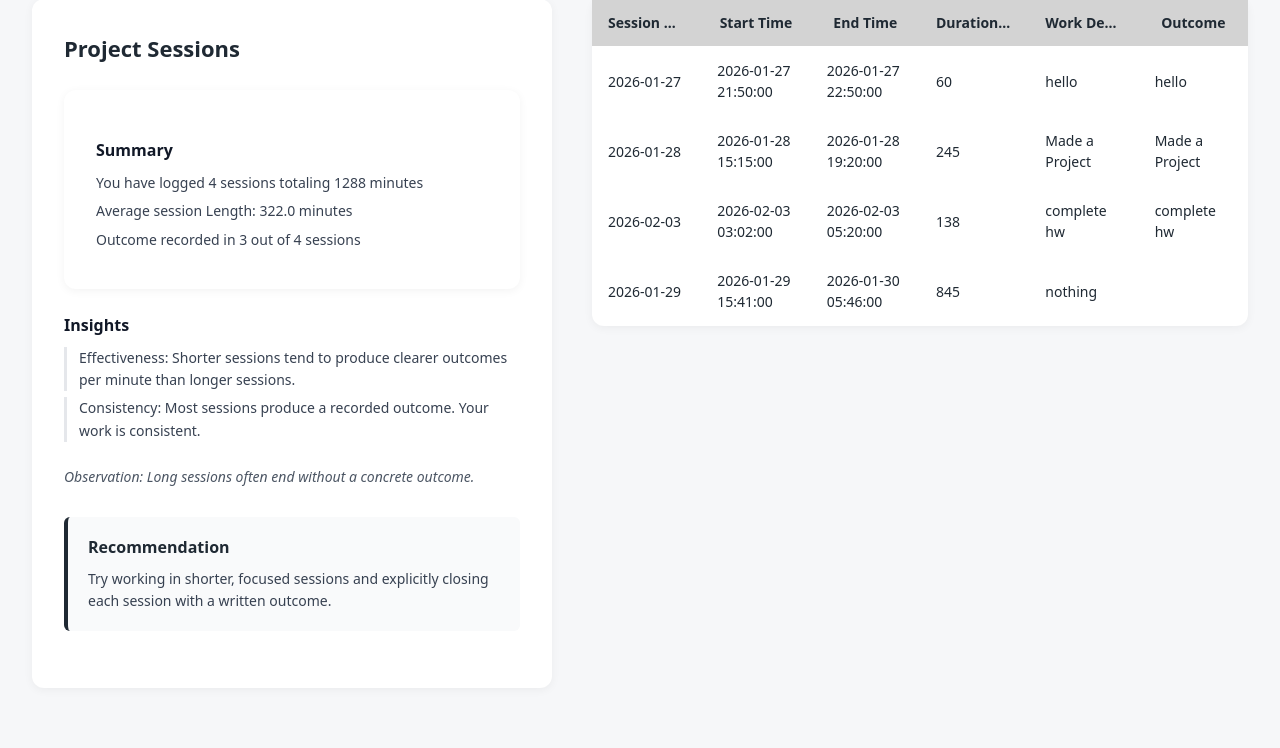
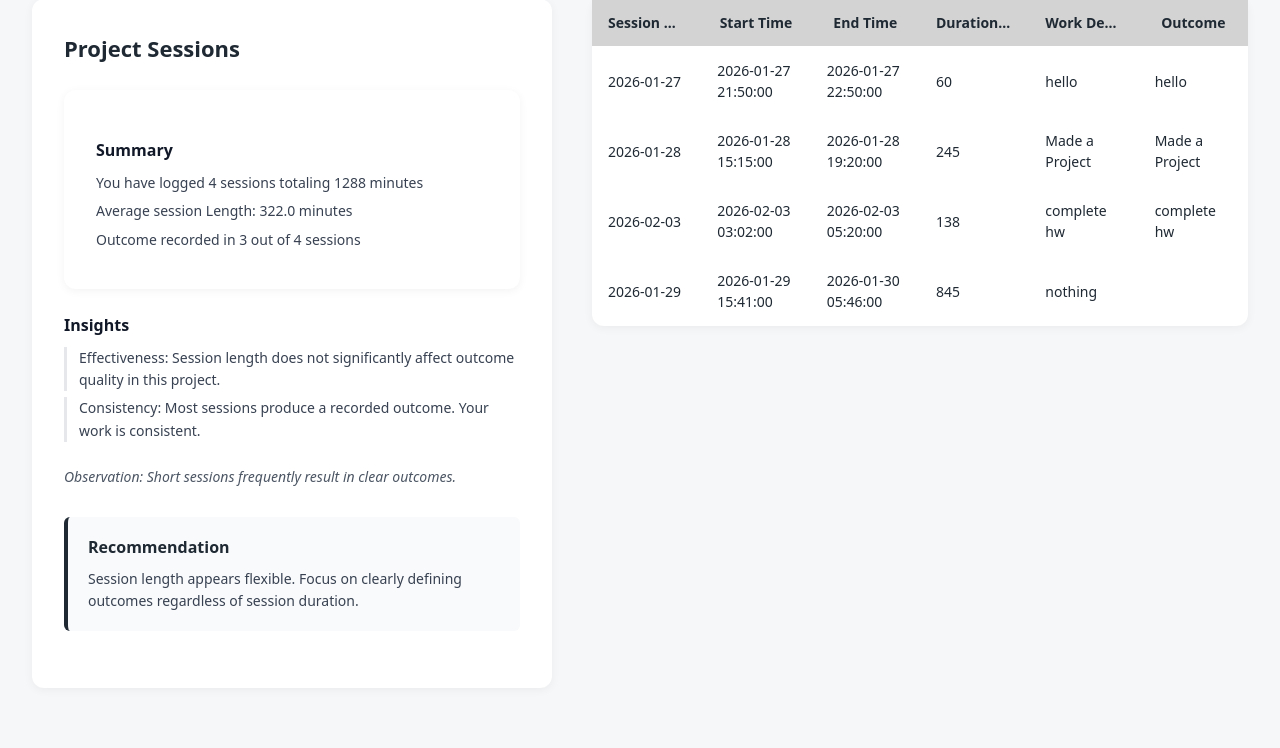
Before and after one commit to muzakkir2045/PPI, a Flask app: page /work_sessions/1 in a window 1280 px wide. Shown: the part 114-862 px from the top of the page. Run offline with Flask 3, Linux system fonts and the light colour scheme; data comes from the database, SQL or seed files in the repository; both versions use the stored data as it was after the commit.

Commit message:
Improved insights and summary logic

```diff
--- a/app.py
+++ b/app.py
@@ -230,19 +230,18 @@ def work_sessions(project_id):
         if total_duration_short > 0 else 0
     )
 
-    if outcome_density_short > outcome_density_long:
-        summary_message = "Shorter sessions tend to produce clearer outcomes " \
-        "per minute than longer sessions."
+    # 1. Effectiveness / Density comparison (with buffer)
+    density_diff = outcome_density_short - outcome_density_long
 
-    elif outcome_density_short < outcome_density_long:
-        summary_message = "Longer sessions appear to generate more outcome" \
-        " value per minute than shorter ones."
-
+    if density_diff > 0.08:
+        summary_message = "Shorter sessions tend to produce clearer outcomes per minute than longer sessions."
+    elif density_diff < -0.08:
+        summary_message = "Longer sessions appear to generate more outcome value per minute than shorter ones."
     else:
         summary_message = "Session length does not significantly affect outcome quality in this project."
 
-
-    outcome_rate = outcome_exists/total_sessions if total_sessions > 0 else 0
+    # 2. Reliability / Outcome rate (unchanged — good as is)
+    outcome_rate = outcome_exists / total_sessions if total_sessions > 0 else 0
     if outcome_rate >= 0.7:
         reliability_message = "Most sessions produce a recorded outcome. Your work is consistent."
     elif 0.4 <= outcome_rate < 0.7:
@@ -250,27 +249,33 @@ def work_sessions(project_id):
     else:
         reliability_message = "Many sessions end without a recorded outcome. This may reduce learning clarity."
 
+    # 3. Observation — keep only ONE (strongest failure first)
     observation_message = None
 
-    if long_sessions_without_outcome > long_sessions_with_outcome:
+    long_fail_diff = long_sessions_without_outcome - long_sessions_with_outcome
+    short_success_diff = short_sessions_with_outcome - short_sessions_without_outcome
+
+    if long_fail_diff > 1.5 or long_fail_diff > short_success_diff:
         observation_message = "Long sessions often end without a concrete outcome."
-    elif short_sessions_with_outcome >= short_sessions_without_outcome:
+    elif short_success_diff > 1.5:
         observation_message = "Short sessions frequently result in clear outcomes."
 
+    # 4. Recommendation — one final message, with soft override for low rate
+    recommendation = ""
 
     if outcome_rate < 0.4:
-        recommendation = "Many sessions end without a clear outcome. Make " \
-        "it a habit to explicitly record what was achieved at the end of each session."
+        recommendation = "Many sessions end without a clear outcome. Make it a habit to explicitly record what was achieved at the end of each session."
+        # Optional soft add-on if short is clearly better even when rate is low
+        if density_diff > 0.3:
+            recommendation += " Shorter sessions already show clearer results when you do close them."
     else:
-        if outcome_density_short > outcome_density_long:
-            recommendation = "Try working in shorter, focused sessions and " \
-            "explicitly closing each session with a written outcome."
-        elif outcome_density_long > outcome_density_short:
-            recommendation = "Longer uninterrupted sessions seem to work " \
-            "better for this project. Protect time for deep work."
+        # Normal density-based recommendation
+        if density_diff > 0.08:
+            recommendation = "Try working in shorter, focused sessions and explicitly closing each session with a written outcome."
+        elif density_diff < -0.08:
+            recommendation = "Longer uninterrupted sessions seem to work better for this project. Protect time for deep work."
         else:
-            recommendation = "Session length appears flexible. Focus on clearly " \
-            "defining outcomes regardless of session duration."
+            recommendation = "Session length appears flexible. Focus on clearly defining outcomes regardless of session duration."
 
     insights = {
         "effectiveness": summary_message,
@@ -279,6 +284,9 @@ def work_sessions(project_id):
         "recommendation" : recommendation
     }
 
+    print("Density short:", outcome_density_short)
+    print("Density long:", outcome_density_long)
+    print("Difference:", outcome_density_short - outcome_density_long)
 
     return render_template('project_sessions.html',
         sessions = sessions, project_id = project_id,
```
Also changed, not shown: static/dashboard.css (+17 -1 lines), instance/database.db.
